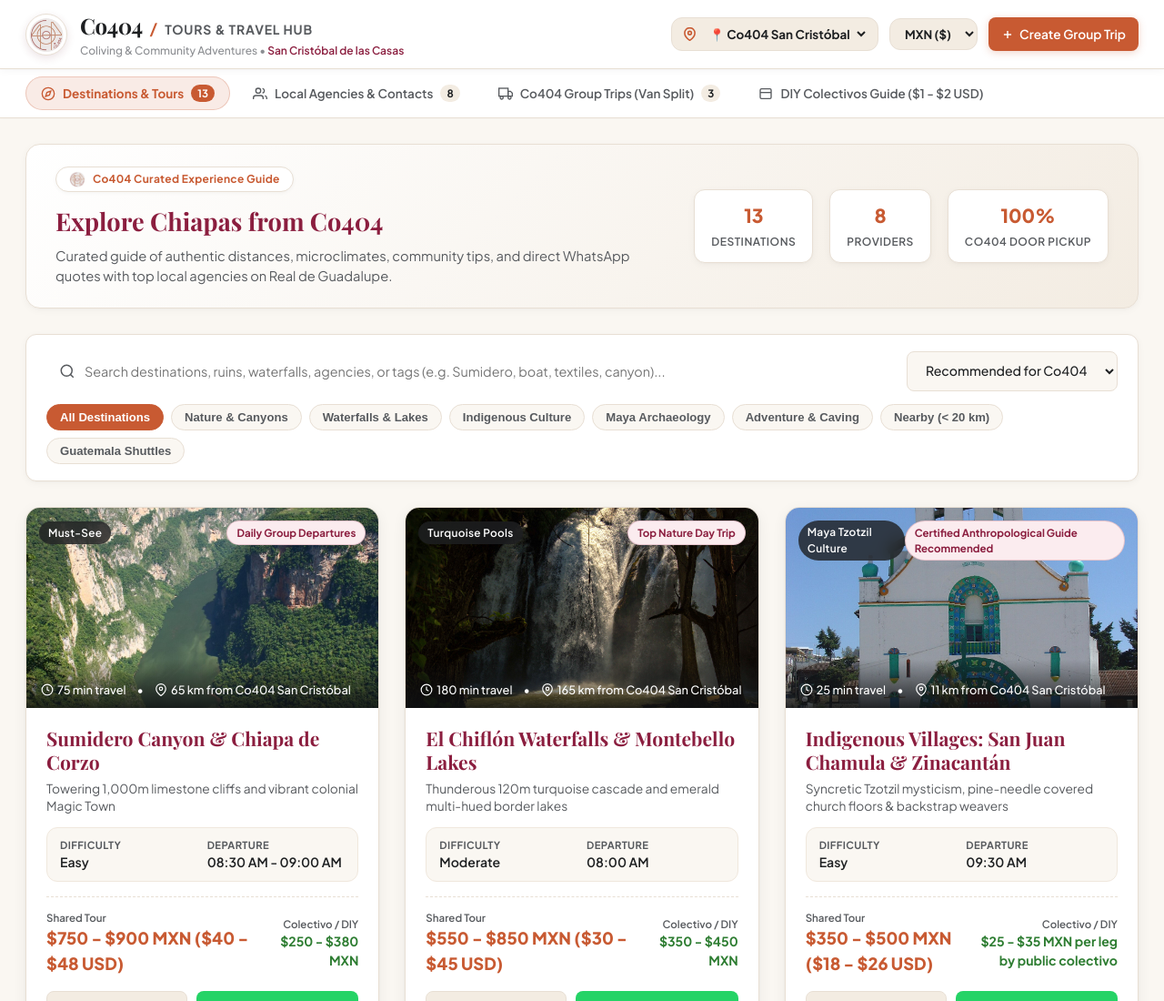
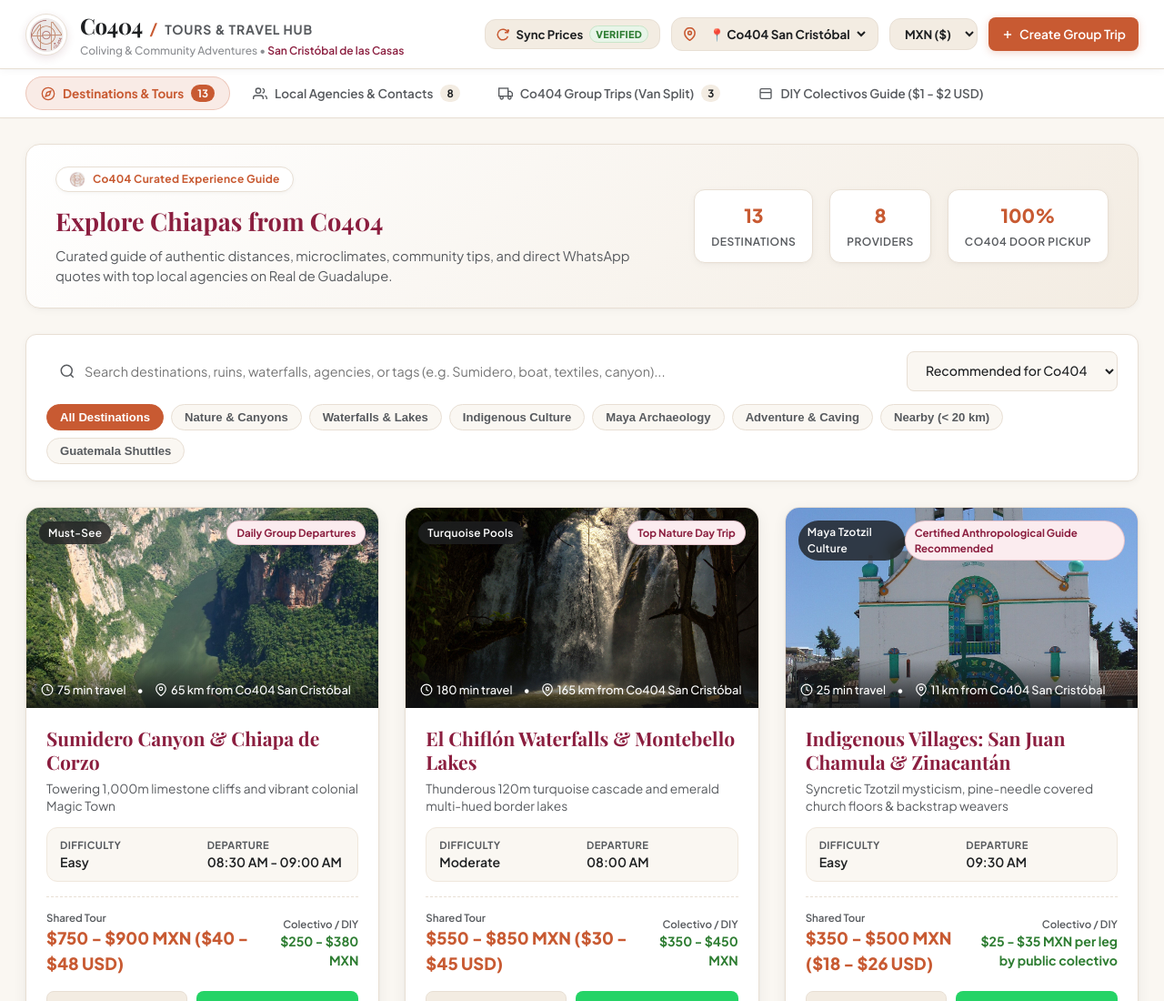
Before and after one commit to 777nicolas777-hash/co404-travel-hub, a plain HTML site: page index.html in a window 1280 px wide. Shown: the top 1100 px of the page at 91% size. Drawn offline with nearby package versions, Linux system fonts and the light colour scheme; a web font is replaced by a local one.

Commit message:
feat: add remote price sync engine with prices_manifest.json & WhatsApp group discount inquiry

```diff
--- a/app.js
+++ b/app.js
@@ -22,6 +22,33 @@ document.addEventListener('DOMContentLoaded', () => {
   }
 
   let locationData = window.CO404_LOCATIONS[currentLocationId];
+
+  // Apply cached price overrides
+  function applyPriceOverrides(locId) {
+    try {
+      const overridesStr = localStorage.getItem('co404_price_overrides');
+      if (!overridesStr) return;
+      const overrides = JSON.parse(overridesStr);
+      const locOverrides = overrides[locId];
+      if (!locOverrides) return;
+
+      const loc = window.CO404_LOCATIONS[locId];
+      if (!loc || !loc.destinations) return;
+
+      loc.destinations.forEach(dest => {
+        if (locOverrides[dest.id]) {
+          const o = locOverrides[dest.id];
+          if (o.priceSharedRange) dest.priceSharedRange = o.priceSharedRange;
+          if (o.pricePrivateRange) dest.pricePrivateRange = o.pricePrivateRange;
+          if (o.colectivoCost) dest.colectivoCost = o.colectivoCost;
+        }
+      });
+    } catch (e) {
+      console.warn('Error applying price overrides:', e);
+    }
+  }
+  applyPriceOverrides(currentLocationId);
+
   let destinations = [...(locationData.destinations || [])];
   let colectivos = [...(locationData.colectivos || locationData.colectivosGuide || [])];
 
@@ -159,6 +186,7 @@ document.addEventListener('DOMContentLoaded', () => {
     if (locationSelect) locationSelect.value = currentLocationId;
 
     // Update datasets
+    applyPriceOverrides(newLocId);
     destinations = [...(locationData.destinations || [])];
     colectivos = [...(locationData.colectivos || locationData.colectivosGuide || [])];
     loadCustomAgencies();
@@ -717,7 +745,8 @@ document.addEventListener('DOMContentLoaded', () => {
     if (customNotes) {
       msg += `💬 *Consulta o requerimiento adicional:* ${customNotes}\n`;
     }
-    msg += `\n¿Tienen cupos disponibles y confirman si pasan a recogernos a la puerta de ${locationData.name} (${locationData.address})? ¡Muchas gracias!`;
+    msg += `\n¿Tienen cupos disponibles y confirman si pasan a recogernos a la puerta de ${locationData.name} (${locationData.address})?\n`;
+    msg += `Adicionalmente, ¿manejan algún descuento especial por grupo o por cantidad de personas para esta fecha? ¡Muchas gracias! 😊`;
 
     return msg;
   }
@@ -1425,10 +1454,81 @@ document.addEventListener('DOMContentLoaded', () => {
     `).join('');
   }
 
+  // =========================================================================
+  // REMOTE PRICE SYNC ENGINE (prices_manifest.json)
+  // =========================================================================
+  async function syncTourPrices(options = { silent: false }) {
+    const syncBtn = document.getElementById('btn-sync-prices');
+    const statusBadge = document.getElementById('sync-status-badge');
+    if (syncBtn) syncBtn.classList.add('syncing');
+
+    try {
+      const res = await fetch(`prices_manifest.json?t=${Date.now()}`);
+      if (!res.ok) throw new Error(`HTTP ${res.status}`);
+      const manifest = await res.json();
+
+      if (manifest && manifest.locations) {
+        const overrides = {};
+        for (const [locKey, locObj] of Object.entries(manifest.locations)) {
+          overrides[locKey] = {};
+          if (window.CO404_LOCATIONS[locKey] && window.CO404_LOCATIONS[locKey].destinations) {
+            (locObj.destinations || []).forEach(d => {
+              overrides[locKey][d.id] = {
+                priceSharedRange: d.priceSharedRange,
+                pricePrivateRange: d.pricePrivateRange,
+                colectivoCost: d.colectivoCost
+              };
+              const target = window.CO404_LOCATIONS[locKey].destinations.find(x => x.id === d.id);
+              if (target) {
+                target.priceSharedRange = d.priceSharedRange;
+                target.pricePrivateRange = d.pricePrivateRange;
+                target.colectivoCost = d.colectivoCost;
+              }
+            });
+          }
+        }
+        localStorage.setItem('co404_price_overrides', JSON.stringify(overrides));
+        localStorage.setItem('co404_last_price_sync', new Date().toISOString());
+
+        destinations = [...(window.CO404_LOCATIONS[currentLocationId].destinations || [])];
+        renderDestinations();
+
+        if (statusBadge) {
+          statusBadge.textContent = 'Verified';
+          statusBadge.style.background = '#E8F5E9';
+          statusBadge.style.color = '#2E7D32';
+        }
+
+        if (!options.silent) {
+          showToast('✅ Latest tour market benchmarks & prices synchronized!');
+        }
+      }
+    } catch (err) {
+      console.warn('Price sync notice:', err);
+      if (!options.silent) {
+        showToast('⚠️ Using verified offline market prices.');
+      }
+    } finally {
+      if (syncBtn) {
+        setTimeout(() => syncBtn.classList.remove('syncing'), 400);
+      }
+    }
+  }
+
+  const btnSyncPrices = document.getElementById('btn-sync-prices');
+  if (btnSyncPrices) {
+    btnSyncPrices.addEventListener('click', () => {
+      syncTourPrices({ silent: false });
+    });
+  }
+
   // Initial render for active location
   renderDestinations();
   renderAgencies();
   renderGroupTrips();
   renderColectivos();
   updateTabCounters();
+
+  // Automatic silent price synchronization check upon opening the Hub
+  syncTourPrices({ silent: true });
 });
--- a/index.html
+++ b/index.html
@@ -31,6 +31,11 @@
         </div>
       </div>
       <div class="header-actions">
+        <button id="btn-sync-prices" class="btn-sync-prices" title="Synchronize latest agency market rates & benchmarks">
+          <svg id="sync-prices-icon" width="14" height="14" viewBox="0 0 24 24" fill="none" stroke="currentColor" stroke-width="2.5"><path d="M21.5 2v6h-6M21.34 15.57a10 10 0 1 1-.57-8.38l5.67-5.67"/></svg>
+          <span>Sync Prices</span>
+          <span id="sync-status-badge" class="sync-status-badge">Today</span>
+        </button>
         <div class="location-switcher-wrap">
           <svg width="15" height="15" viewBox="0 0 24 24" fill="none" stroke="currentColor" stroke-width="2.5"><path d="M21 10c0 7-9 13-9 13s-9-6-9-13a9 9 0 0 1 18 0z"></path><circle cx="12" cy="10" r="3"></circle></svg>
           <select id="location-select" class="location-selector" title="Choose Co404 Location">
--- /dev/null
+++ b/prices_manifest.json
@@ -0,0 +1,302 @@
+{
+  "manifestVersion": "1.0.0",
+  "lastUpdated": "2026-09-19T22:17:30.041Z",
+  "verifiedDateHuman": "Today, September 19, 2026",
+  "sourceInfo": "Official agency market benchmarks, CONANP/INAH entrance fees, and local transport cooperatives",
+  "currencyRates": {
+    "USD": 1,
+    "MXN": 18.5,
+    "COP": 4100,
+    "EUR": 0.92
+  },
+  "locations": {
+    "san-cris": {
+      "id": "san-cris",
+      "name": "Co404 San Cristóbal",
+      "city": "San Cristóbal de las Casas",
+      "currency": "MXN",
+      "destinations": [
+        {
+          "id": "canon-del-sumidero",
+          "name": "Sumidero Canyon & Chiapa de Corzo",
+          "priceSharedRange": "$750 - $900 MXN ($40 - $48 USD)",
+          "pricePrivateRange": "$2,800 - $3,800 MXN (Private van 1-6 pax)",
+          "colectivoCost": "$250 - $380 MXN (Independent boat ticket + public combis)",
+          "lastVerified": "2026-09-19"
+        },
+        {
+          "id": "chiflon-montebello",
+          "name": "El Chiflón Waterfalls & Montebello Lakes",
+          "priceSharedRange": "$550 - $850 MXN ($30 - $45 USD)",
+          "pricePrivateRange": "$3,600 - $4,800 MXN (Private van)",
+          "colectivoCost": "$350 - $450 MXN (Complex multi-stage public transit via Comitán)",
+          "lastVerified": "2026-09-19"
+        },
+        {
+          "id": "chamula-zinacantan",
+          "name": "Indigenous Villages: San Juan Chamula & Zinacantán",
+          "priceSharedRange": "$350 - $500 MXN ($18 - $26 USD)",
+          "pricePrivateRange": "$1,100 - $1,600 MXN (Private van)",
+          "colectivoCost": "$25 - $35 MXN per leg by public colectivo (Super easy DIY)",
+          "lastVerified": "2026-09-19"
+        },
+        {
+          "id": "agua-azul-misolha-palenque",
+          "name": "Agua Azul, Misol-Ha & Palenque Maya Ruins",
+          "priceSharedRange": "$1,200 - $1,700 MXN ($65 - $92 USD)",
+          "pricePrivateRange": "$5,500 - $7,500 MXN (Exclusive private van)",
+          "colectivoCost": "Not recommended as a single-day roundtrip by public transport",
+          "lastVerified": "2026-09-19"
+        },
+        {
+          "id": "arco-del-tiempo",
+          "name": "Arco del Tiempo (Canyon of La Venta)",
+          "priceSharedRange": "$2,800 - $4,200 MXN ($150 - $230 USD / multi-day all-inclusive)",
+          "pricePrivateRange": "$8,500 - $12,000 MXN (Private guided expedition)",
+          "colectivoCost": "Impossible DIY (Requires federal permits, certified caving guides & technical gear)",
+          "lastVerified": "2026-09-19"
+        },
+        {
+          "id": "bonampak-yaxchilan",
+          "name": "Bonampak & Yaxchilán Jungle Odyssey",
+          "priceSharedRange": "$1,600 - $2,200 MXN ($88 - $120 USD)",
+          "pricePrivateRange": "$6,500 - $8,800 MXN (Exclusive private van)",
+          "colectivoCost": "Not feasible DIY (Requires border river motorboat and Lacandon reserve transport)",
+          "lastVerified": "2026-09-19"
+        },
+        {
+          "id": "chukumaltik-lagos-colon",
+          "name": "Cenote Chukumaltik & Lagos de Colón",
+          "priceSharedRange": "$900 - $1,400 MXN ($50 - $75 USD)",
+          "pricePrivateRange": "$4,200 - $5,600 MXN (Private van)",
+          "colectivoCost": "Complex multi-stage transfer (combi to Comitán + pickup truck to La Trinitaria)",
+          "lastVerified": "2026-09-19"
+        },
+        {
+          "id": "arcotete-rancho-nuevo-mamut",
+          "name": "El Arcotete, Rancho Nuevo Caves & Mamut",
+          "priceSharedRange": "$400 - $600 MXN ($22 - $32 USD)",
+          "pricePrivateRange": "$1,200 - $1,800 MXN",
+          "colectivoCost": "$20 - $30 MXN per leg (Super easy DIY by public taxi or combi!)",
+          "lastVerified": "2026-09-19"
+        },
+        {
+          "id": "sima-cotorras-aguacero",
+          "name": "Sima de las Cotorras & El Aguacero Canyon",
+          "priceSharedRange": "$950 - $1,400 MXN ($52 - $75 USD)",
+          "pricePrivateRange": "$3,800 - $5,200 MXN",
+          "colectivoCost": "Not feasible DIY (No scheduled public transit to the abyss rim)",
+          "lastVerified": "2026-09-19"
+        },
+        {
+          "id": "tonina-corralito",
+          "name": "Toniná Archaeological Zone & El Corralito Falls",
+          "priceSharedRange": "$850 - $1,350 MXN ($46 - $73 USD)",
+          "pricePrivateRange": "$3,400 - $4,800 MXN",
+          "colectivoCost": "$120 - $160 MXN (Via Ocosingo combi)",
+          "lastVerified": "2026-09-19"
+        },
+        {
+          "id": "las-nubes-comitan",
+          "name": "Las Nubes Waterfalls & Comitán Magic Town",
+          "priceSharedRange": "$850 - $1,400 MXN ($46 - $75 USD)",
+          "pricePrivateRange": "$4,200 - $5,800 MXN",
+          "colectivoCost": "Very difficult DIY for a single day without a private vehicle",
+          "lastVerified": "2026-09-19"
+        },
+        {
+          "id": "huitepec-moxviquil",
+          "name": "Cerro Huitepec & Moxviquil Orchid Reserve",
+          "priceSharedRange": "$200 - $350 MXN ($11 - $19 USD with naturalist guide)",
+          "pricePrivateRange": "$600 - $900 MXN",
+          "colectivoCost": "$15 MXN by colectivo combi or $60 MXN by local taxi",
+          "lastVerified": "2026-09-19"
+        },
+        {
+          "id": "traslado-guatemala",
+          "name": "International Connection: San Cristóbal to Guatemala",
+          "priceSharedRange": "$950 - $1,300 MXN / $50 - $70 USD",
+          "pricePrivateRange": "$4,500 - $6,500 MXN",
+          "colectivoCost": "$350 MXN (DIY border crossing via La Mesilla combis)",
+          "lastVerified": "2026-09-19"
+        }
+      ]
+    },
+    "oaxaca": {
+      "id": "oaxaca",
+      "name": "Co404 Oaxaca",
+      "city": "Oaxaca de Juárez",
+      "currency": "MXN",
+      "destinations": [
+        {
+          "id": "hierve-el-agua-mitla",
+          "name": "Hierve el Agua & Mitla Archaeological Ruins",
+          "priceSharedRange": "$500 - $650 MXN ($27 - $35 USD)",
+          "pricePrivateRange": "$2,600 - $3,400 MXN (Private van 1-6 pax)",
+          "colectivoCost": "$140 - $180 MXN (Independent taxi colectivo + entry fees)",
+          "lastVerified": "2026-09-19"
+        },
+        {
+          "id": "monte-alban",
+          "name": "Monte Albán Grand Ceremonial Acropolis",
+          "priceSharedRange": "$350 - $450 MXN ($19 - $25 USD)",
+          "pricePrivateRange": "$1,400 - $1,800 MXN (Private van 1-6 pax)",
+          "colectivoCost": "$80 - $100 MXN (Suburban tourist bus from Mina #501 roundtrip)",
+          "lastVerified": "2026-09-19"
+        },
+        {
+          "id": "tule-teotitlan-rugs",
+          "name": "Ancient Tule Tree & Teotitlán Zapotec Weavers",
+          "priceSharedRange": "$400 - $550 MXN ($22 - $30 USD)",
+          "pricePrivateRange": "$1,600 - $2,200 MXN (Private van 1-6 pax)",
+          "colectivoCost": "$60 - $80 MXN (Colectivo taxi from Monumento a Juárez)",
+          "lastVerified": "2026-09-19"
+        },
+        {
+          "id": "mezcal-matatlan",
+          "name": "Santiago Matatlán Ancestral Mezcal Odyssey",
+          "priceSharedRange": "$650 - $850 MXN ($35 - $46 USD)",
+          "pricePrivateRange": "$2,800 - $3,600 MXN (Private van 1-6 pax)",
+          "colectivoCost": "$110 - $150 MXN (Colectivo taxi to Matatlán central plaza)",
+          "lastVerified": "2026-09-19"
+        },
+        {
+          "id": "san-martin-tilcajete-coyotepec",
+          "name": "Alebrijes Workshops & San Bartolo Barro Negro",
+          "priceSharedRange": "$450 - $600 MXN ($24 - $32 USD)",
+          "pricePrivateRange": "$1,800 - $2,400 MXN (Private van 1-6 pax)",
+          "colectivoCost": "$70 - $90 MXN (Colectivo taxi from Central de Abastos)",
+          "lastVerified": "2026-09-19"
+        },
+        {
+          "id": "apoala-waterfalls",
+          "name": "Santiago Apoala Turquoise Canyon & Mixteca Waterfall",
+          "priceSharedRange": "$850 - $1,100 MXN ($46 - $60 USD)",
+          "pricePrivateRange": "$3,800 - $4,600 MXN (Private van 1-6 pax)",
+          "colectivoCost": "$220 - $280 MXN (Multi-leg combis via Nochixtlán)",
+          "lastVerified": "2026-09-19"
+        },
+        {
+          "id": "sierra-norte-pueblos",
+          "name": "Pueblos Mancomunados Cloud Forest & Suspension Bridges",
+          "priceSharedRange": "$950 - $1,250 MXN ($51 - $68 USD)",
+          "pricePrivateRange": "$4,200 - $5,200 MXN (Private van 1-6 pax)",
+          "colectivoCost": "$160 - $200 MXN (Community bus from Central de Abastos to Cuajimoloyas)",
+          "lastVerified": "2026-09-19"
+        },
+        {
+          "id": "san-jose-del-pacifico",
+          "name": "San José del Pacífico Misty Ridge & Temazcal",
+          "priceSharedRange": "$800 - $1,050 MXN ($43 - $57 USD)",
+          "pricePrivateRange": "$3,800 - $4,800 MXN (Private van 1-6 pax)",
+          "colectivoCost": "$200 - $240 MXN (Líneas Unidas express van from Bustamante)",
+          "lastVerified": "2026-09-19"
+        },
+        {
+          "id": "yagul-caves",
+          "name": "Yagul Archaeological Fortress & Prehistoric Caves",
+          "priceSharedRange": "$450 - $600 MXN ($24 - $32 USD)",
+          "pricePrivateRange": "$1,900 - $2,500 MXN (Private van 1-6 pax)",
+          "colectivoCost": "$70 - $90 MXN (Colectivo taxi to Yagul crossroads + 1km walk)",
+          "lastVerified": "2026-09-19"
+        },
+        {
+          "id": "puerto-escondido-shuttle",
+          "name": "Puerto Escondido & Mazunte Express Coast Shuttle",
+          "priceSharedRange": "$400 - $500 MXN ($22 - $27 USD)",
+          "pricePrivateRange": "$3,400 - $4,200 MXN (Private van 1-6 pax)",
+          "colectivoCost": "$300 - $350 MXN (Autobuses de la Costa or Ruta Coatlanes)",
+          "lastVerified": "2026-09-19"
+        }
+      ]
+    },
+    "medellin": {
+      "id": "medellin",
+      "name": "Co404 Medellín",
+      "city": "Medellín",
+      "currency": "COP",
+      "destinations": [
+        {
+          "id": "guatape-piedra-penol",
+          "name": "Piedra del Peñol & Guatapé Colorful Zócalos",
+          "priceSharedRange": "$110,000 - $140,000 COP ($27 - $34 USD)",
+          "pricePrivateRange": "$520,000 - $680,000 COP (Private van 1-6 pax)",
+          "colectivoCost": "$35,000 - $45,000 COP (Direct bus from Terminal del Norte)",
+          "lastVerified": "2026-09-19"
+        },
+        {
+          "id": "comuna-13-metrocable",
+          "name": "Comuna 13 Graffiti, Urban Escalators & Metrocable",
+          "priceSharedRange": "$70,000 - $95,000 COP ($17 - $23 USD)",
+          "pricePrivateRange": "$290,000 - $380,000 COP (Private van 1-6 pax)",
+          "colectivoCost": "$12,000 - $16,000 COP (Metro Line B to San Javier + feeder bus)",
+          "lastVerified": "2026-09-19"
+        },
+        {
+          "id": "santa-fe-de-antioquia",
+          "name": "Santa Fe de Antioquia & Historic Puente de Occidente",
+          "priceSharedRange": "$120,000 - $150,000 COP ($29 - $37 USD)",
+          "pricePrivateRange": "$520,000 - $680,000 COP (Private van 1-6 pax)",
+          "colectivoCost": "$30,000 - $38,000 COP (Minivan from Terminal del Norte)",
+          "lastVerified": "2026-09-19"
+        },
+        {
+          "id": "jardin-coffee-pueblo",
+          "name": "Jardín Traditional Heritage Pueblo & Cock-of-the-Rock",
+          "priceSharedRange": "$160,000 - $210,000 COP ($39 - $51 USD)",
+          "pricePrivateRange": "$700,000 - $900,000 COP (Private van 1-6 pax)",
+          "colectivoCost": "$45,000 - $55,000 COP (Rápido Ochoa bus from Terminal del Sur)",
+          "lastVerified": "2026-09-19"
+        },
+        {
+          "id": "jerico-heritage-town",
+          "name": "Jericó Balconies, Leather Artisans & Morro El Salvador",
+          "priceSharedRange": "$150,000 - $190,000 COP ($37 - $46 USD)",
+          "pricePrivateRange": "$680,000 - $850,000 COP (Private van 1-6 pax)",
+          "colectivoCost": "$42,000 - $50,000 COP (Direct bus from Terminal del Sur)",
+          "lastVerified": "2026-09-19"
+        },
+        {
+          "id": "parque-arvi-santa-elena",
+          "name": "Parque Arví Cloud Forest & Santa Elena Flower Heritage",
+          "priceSharedRange": "$80,000 - $110,000 COP ($20 - $27 USD)",
+          "pricePrivateRange": "$350,000 - $450,000 COP (Private van 1-6 pax)",
+          "colectivoCost": "$15,000 - $22,000 COP (Public Metro + Metrocable Line L ticket)",
+          "lastVerified": "2026-09-19"
+        },
+        {
+          "id": "rio-claro-canyon",
+          "name": "Río Claro Marble Canyon & Cueva de los Guácharos",
+          "priceSharedRange": "$190,000 - $250,000 COP ($46 - $61 USD)",
+          "pricePrivateRange": "$820,000 - $1,100,000 COP (Private van 1-6 pax)",
+          "colectivoCost": "$65,000 - $80,000 COP (Buses heading to Doradal from Terminal del Norte)",
+          "lastVerified": "2026-09-19"
+        },
+        {
+          "id": "coffee-farm-experience",
+          "name": "Authentic Antioquian Finca Seed-to-Cup Experience",
+          "priceSharedRange": "$130,000 - $170,000 COP ($32 - $41 USD)",
+          "pricePrivateRange": "$450,000 - $580,000 COP (Private van 1-6 pax)",
+          "colectivoCost": "$25,000 - $35,000 COP (Bus to San Antonio de Prado / Fredonia)",
+          "lastVerified": "2026-09-19"
+        },
+        {
+          "id": "paragliding-san-felix",
+          "name": "San Félix Tandem Paragliding over Aburrá Valley",
+          "priceSharedRange": "$170,000 - $220,000 COP ($41 - $54 USD)",
+          "pricePrivateRange": "$420,000 - $550,000 COP (Private van 1-6 pax)",
+          "colectivoCost": "$30,000 - $40,000 COP (Bello bus + San Félix local colectivo)",
+          "lastVerified": "2026-09-19"
+        },
+        {
+          "id": "salto-del-buey-abejorral",
+          "name": "Salto del Buey 80m Waterfall & High Via Ferrata",
+          "priceSharedRange": "$180,000 - $240,000 COP ($44 - $58 USD)",
+          "pricePrivateRange": "$720,000 - $920,000 COP (Private van 1-6 pax)",
+          "colectivoCost": "$50,000 - $65,000 COP (Buses to La Ceja / Abejorral from Terminal del Sur)",
+          "lastVerified": "2026-09-19"
+        }
+      ]
+    }
+  }
+}
--- a/styles.css
+++ b/styles.css
@@ -223,6 +223,61 @@ body {
   color: var(--co-charcoal);
   font-size: 0.85rem;
   padding: 8px;
+}
+
+.btn-sync-prices {
+  display: inline-flex;
+  align-items: center;
+  gap: 7px;
+  background: var(--co-sand-alt);
+  padding: 6px 12px;
+  border-radius: var(--radius-md);
+  border: 1px solid var(--co-border);
+  color: var(--co-charcoal);
+  font-size: 0.82rem;
+  font-weight: 700;
+  cursor: pointer;
+  font-family: var(--font-sans);
+  transition: all 0.2s cubic-bezier(0.16, 1, 0.3, 1);
+}
+
+.btn-sync-prices:hover {
+  background: var(--co-sand);
+  border-color: var(--co-terracotta);
+  color: var(--co-terracotta);
+  box-shadow: var(--shadow-subtle);
+  transform: translateY(-1px);
+}
+
+.btn-sync-prices:active {
+  transform: scale(0.97);
+}
+
+.btn-sync-prices svg {
+  color: var(--co-terracotta);
+  transition: transform 0.3s ease;
+}
+
+.btn-sync-prices.syncing svg {
+  animation: spinSync 0.8s linear infinite;
+}
+
+@keyframes spinSync {
+  from { transform: rotate(0deg); }
+  to { transform: rotate(360deg); }
+}
+
+.sync-status-badge {
+  font-size: 0.68rem;
+  font-weight: 800;
+  padding: 2px 6px;
+  border-radius: var(--radius-full);
+  background: #E8F5E9;
+  color: #2E7D32;
+  border: 1px solid #C8E6C9;
+  letter-spacing: 0.3px;
+  text-transform: uppercase;
+  transition: all 0.3s ease;
 }
 
 .currency-selector {
```
